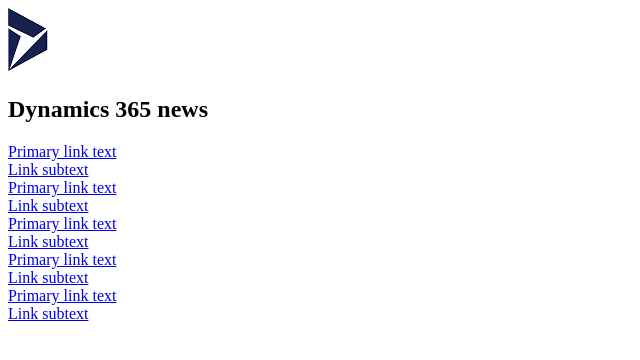
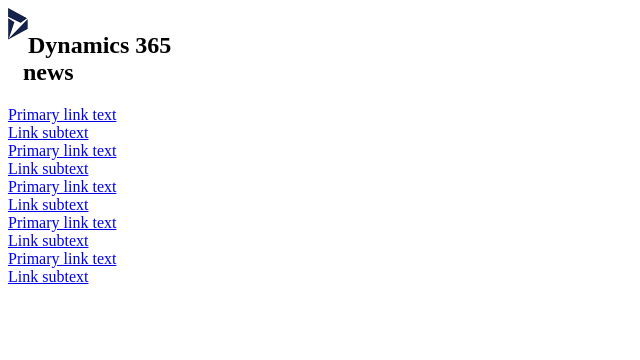
Before and after one commit to huytran24/Dynamics365NewsWidget, a plain HTML site: page index.html in a window 1280 px wide. Shown: the whole page, without its empty margins (0-640 px from the left). Drawn offline with Linux system fonts and the light colour scheme.

```diff
--- a/index.html
+++ b/index.html
@@ -37,9 +37,9 @@
 <body>
     <div class="widget">
 
-        <div class="middle">
-            <img src="img/Dynamics-365.png" />
-            <h2 class="title">
+        <div class="middle" style="display: inline-block;">
+            <img width="20" src="img/Dynamics-365.png" style="float:left" />
+            <h2 class="title" style="padding-left:15px; padding-top:4px">
                 Dynamics 365 news</h2>
 
         </div>
--- a/vss-extension.json
+++ b/vss-extension.json
@@ -1,7 +1,7 @@
 {
     "manifestVersion": 1,
     "id": "dynamics-crm-news-widget",
-    "version": "1.0.15",
+    "version": "1.0.16",
     "name": "Dynamics 365 news",
     "description": "Widget to display Dynamics CRM news",
     "publisher": "HuyTran86",
```
Also changed, not shown: 1 other file.
